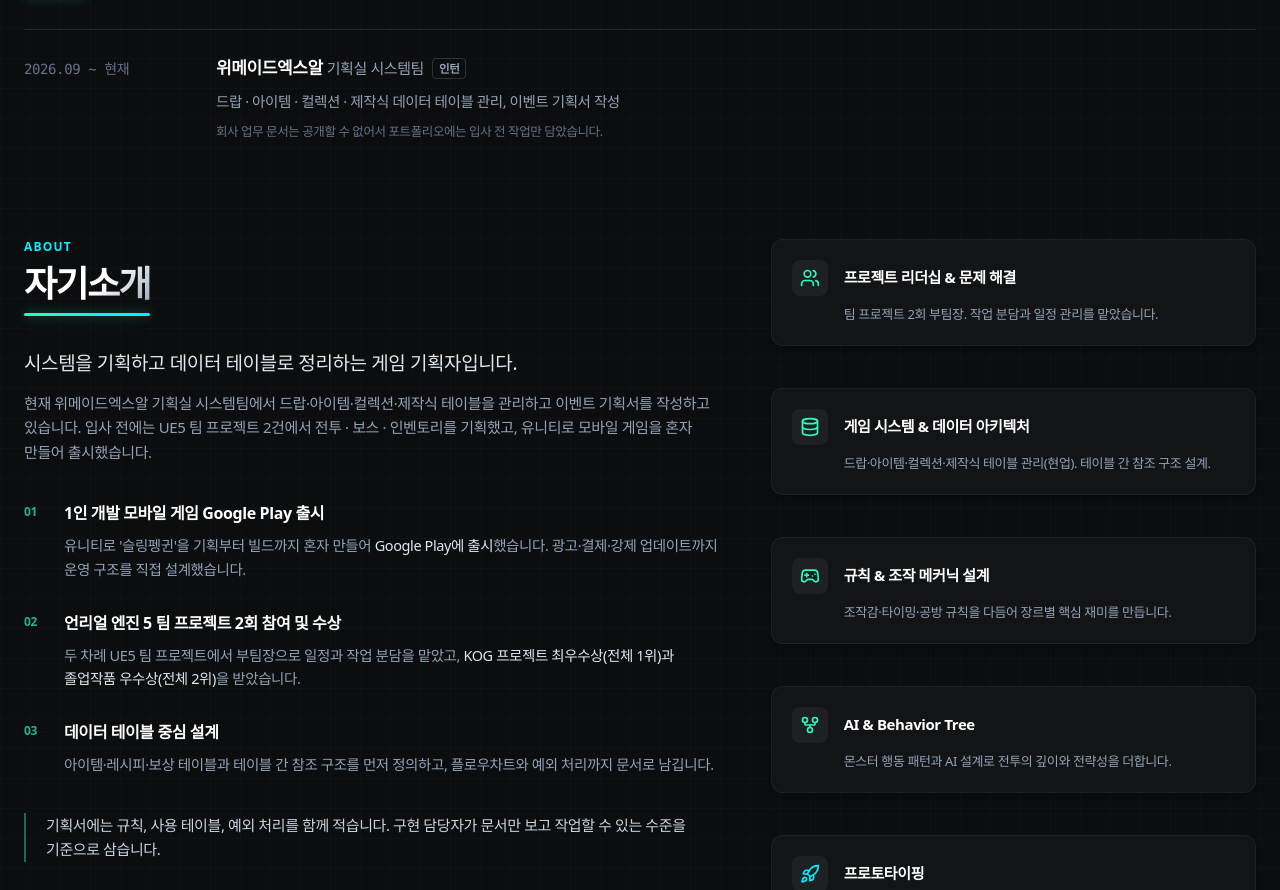
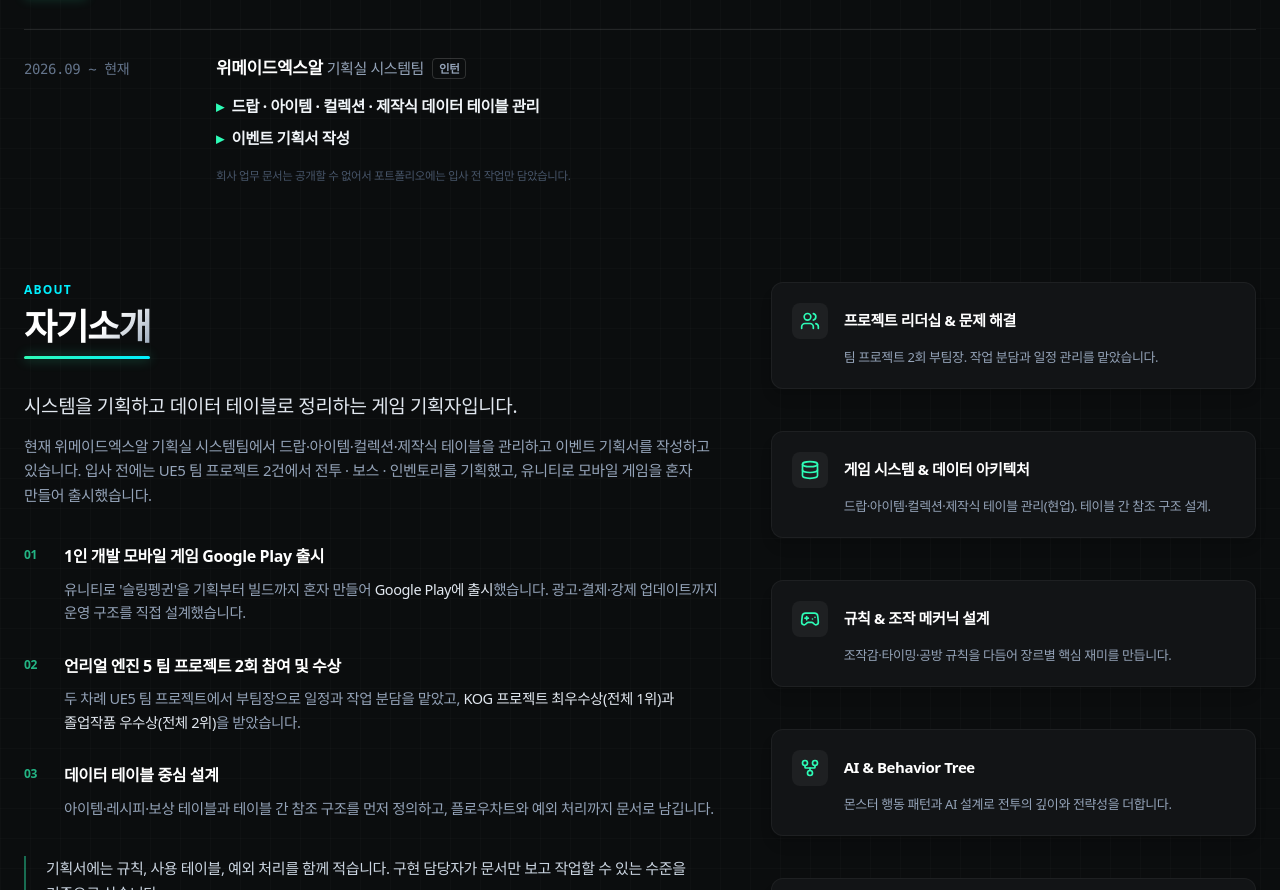
Before and after one commit to 0518tune/portfolio, a website: page index.html in a window 1280 px wide. Shown: the part 992-1882 px from the top of the page. Drawn offline with Linux system fonts and the light colour scheme; no server answers; a web font is replaced by a local one.

Commit message:
Emphasize current duties, de-emphasize the document notice
Co-Authored-By: Claude Opus 5.5 <noreply@anthropic.com>

```diff
--- a/index.html
+++ b/index.html
@@ -140,8 +140,11 @@
                 <p class="text-[14px] font-mono text-slate-500 md:w-40 flex-shrink-0">2026.09 ~ 현재</p>
                 <div>
                     <p class="text-white text-[17px] font-bold">위메이드엑스알 <span class="text-slate-400 font-medium text-[15px]">기획실 시스템팀</span> <span class="ml-1 align-middle text-[11.5px] font-bold text-slate-400 border border-white/15 rounded px-1.5 py-0.5">인턴</span></p>
-                    <p class="mt-2 text-slate-400 text-[14.5px] font-medium leading-relaxed break-keep">드랍 · 아이템 · 컬렉션 · 제작식 데이터 테이블 관리, 이벤트 기획서 작성</p>
-                    <p class="mt-2 text-[12.5px] text-slate-500">회사 업무 문서는 공개할 수 없어서 포트폴리오에는 입사 전 작업만 담았습니다.</p>
+                    <ul class="mt-3 space-y-1.5 text-slate-100 text-[15.5px] font-semibold leading-relaxed break-keep">
+                        <li class="flex gap-2"><span class="text-[#2efcb7]">▸</span>드랍 · 아이템 · 컬렉션 · 제작식 데이터 테이블 관리</li>
+                        <li class="flex gap-2"><span class="text-[#2efcb7]">▸</span>이벤트 기획서 작성</li>
+                    </ul>
+                    <p class="mt-4 text-[11.5px] text-slate-600">회사 업무 문서는 공개할 수 없어서 포트폴리오에는 입사 전 작업만 담았습니다.</p>
                 </div>
             </div>
         </div>
```
Also changed, not shown: resume.html (+3 -3 lines), tailwind.css.
